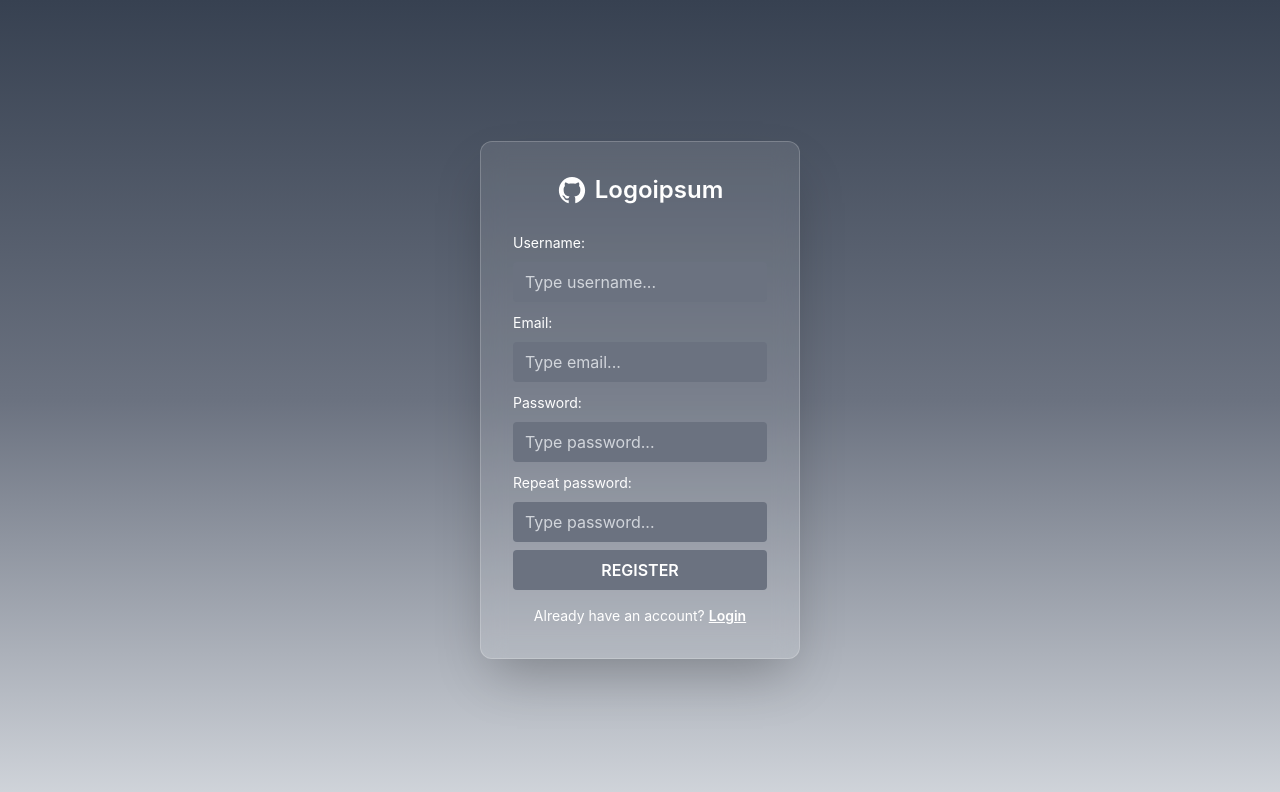
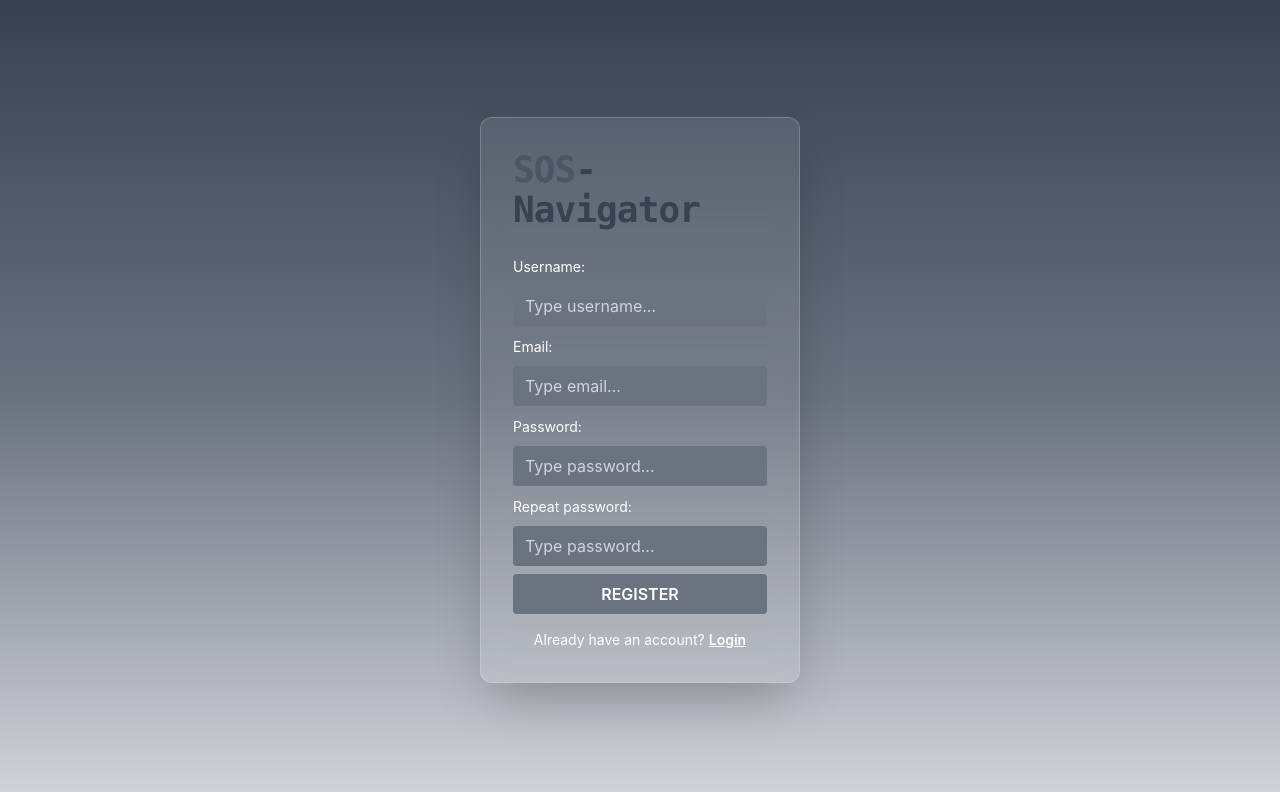
Before and after one commit to jovanovZ/SOS-Navigator, a React (Create React App) app in the folder frontend/: page /register in a window 1280 px wide. Shown: the top 792 px of the page. Built offline with nearby package versions, Linux system fonts and the light colour scheme; no server answers.

Commit message:
SCRUM-146 Popravek-Login

```diff
--- a/frontend/src/App.js
+++ b/frontend/src/App.js
@@ -46,7 +46,7 @@ function App() {
     </Router>
 
     <ToastContainer
-        position="top-right"
+      position="top-center"
       autoClose={2000}
       hideProgressBar={false}
       newestOnTop={false}
@@ -55,7 +55,7 @@ function App() {
       pauseOnFocusLoss
       draggable
       pauseOnHover
-        theme="dark"
+      theme="light"
       style={{ zIndex: 9999 }}
     />
     </>
--- a/frontend/src/components/auth/Login.jsx
+++ b/frontend/src/components/auth/Login.jsx
@@ -53,9 +53,8 @@ const Login = () => {
     <div className="h-screen bg-gradient-to-b from-gray-700 via-gray-500 to-gray-300 flex justify-center items-center">
       <div className="bg-white/10 backdrop-blur-md p-8 rounded-xl w-80 text-white shadow-2xl border border-white/20">
         <div className="flex flex-col items-center mb-6">
-          <h2 className="text-2xl flex items-center font-semibold gap-2">
-            <IoLogoGithub className="text-3xl" />
-            Logoipsum
+          <h2 className="text-4xl font-extrabold tracking-tight font-mono text-gray-600">
+            SOS<span className="text-gray-700">-Navigator</span>
           </h2>
         </div>
         <form onSubmit={handleSubmit} className="flex flex-col space-y-3">
--- a/frontend/src/components/auth/Register.jsx
+++ b/frontend/src/components/auth/Register.jsx
@@ -57,9 +57,8 @@ const Register = () => {
     <div className="h-screen bg-gradient-to-b from-gray-700 via-gray-500 to-gray-300 flex justify-center items-center">
       <div className="bg-white/10 backdrop-blur-md p-8 rounded-xl w-80 text-white shadow-2xl border border-white/20">
         <div className="flex flex-col items-center mb-6">
-          <h2 className="text-2xl flex items-center font-semibold gap-2">
-            <IoLogoGithub className="text-3xl" />
-            Logoipsum
+          <h2 className="text-4xl font-extrabold tracking-tight font-mono text-gray-600">
+            SOS<span className="text-gray-700">-Navigator</span>
           </h2>
         </div>
 
```
Also changed, not shown: 3 other files (tests, documents, lock files or other folders). Lines whose indentation alone changed are shown as unchanged.
